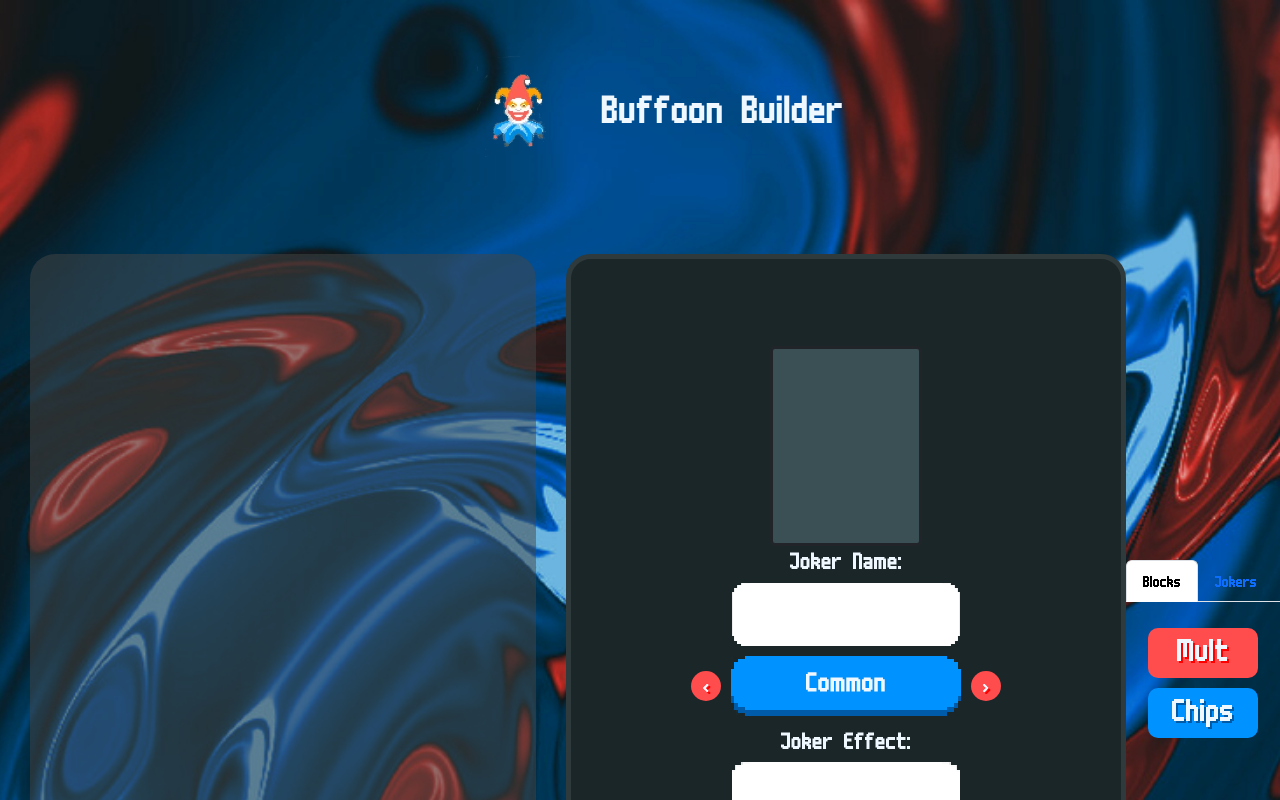
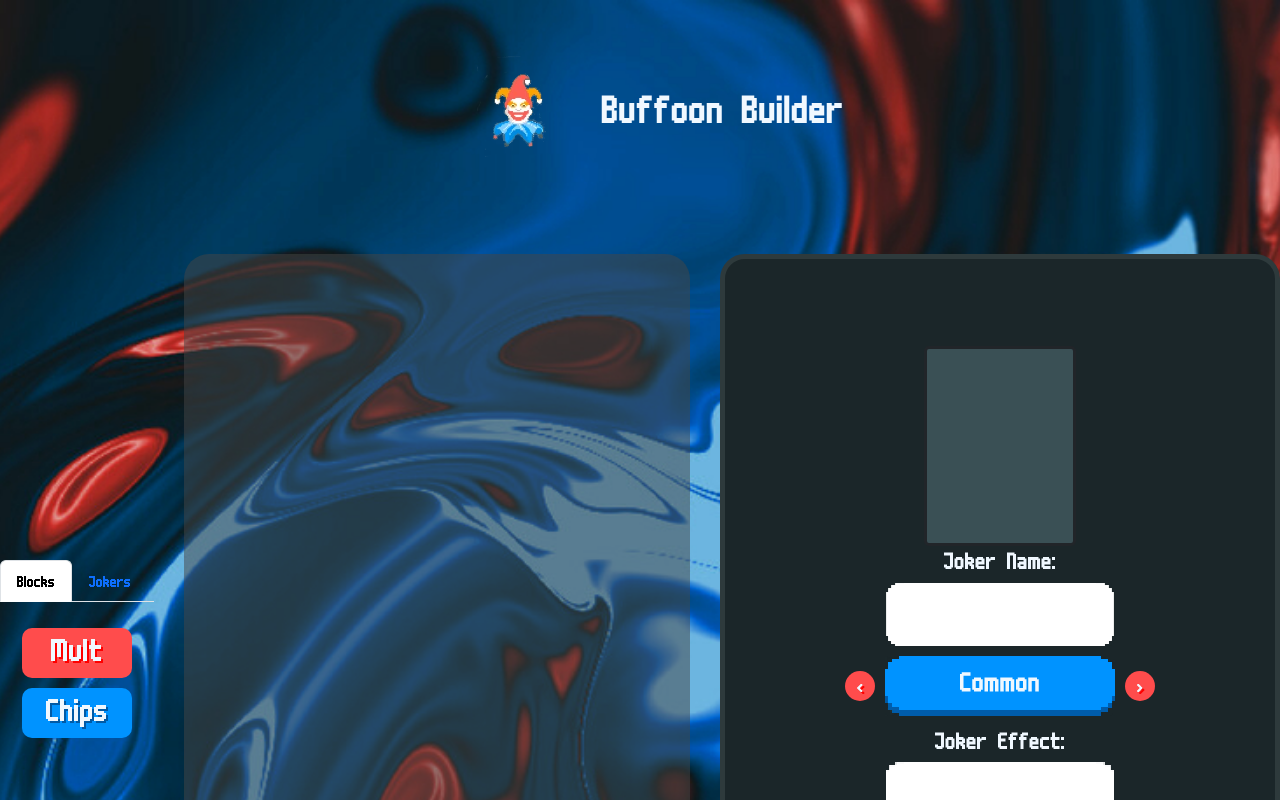
Before and after one commit to JWH709/Buffoon-Builder, a React (Vite) app: page / in a window 1280 px wide. Shown: the top 800 px of the page. Built offline with nearby package versions, Linux system fonts and the light colour scheme.

Commit message:
Re-arranged panel layout

```diff
--- a/src/main.jsx
+++ b/src/main.jsx
@@ -13,9 +13,9 @@ ReactDOM.createRoot(document.getElementById("root")).render(
     <Navbar />
     <DndProvider backend={HTML5Backend}>
       <div className="main-flex-row">
+        <SidePanel />
         <BuildingSpace />
         <JokerDetails />
-        <SidePanel />
       </div>
     </DndProvider>
   </React.StrictMode>
```
Also changed, not shown: 1 other file (tests, documents, lock files or other folders).
